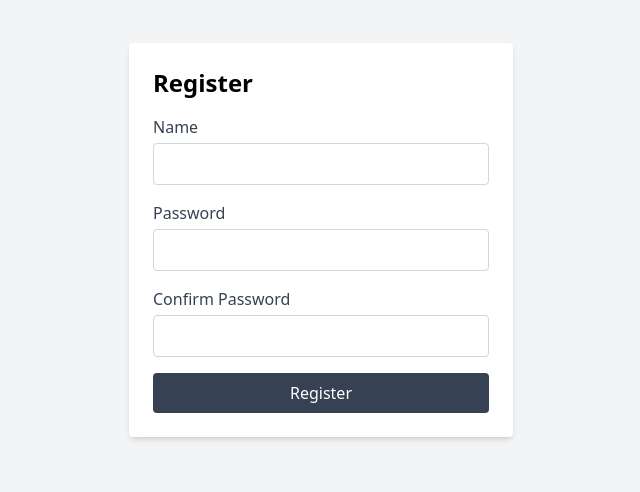
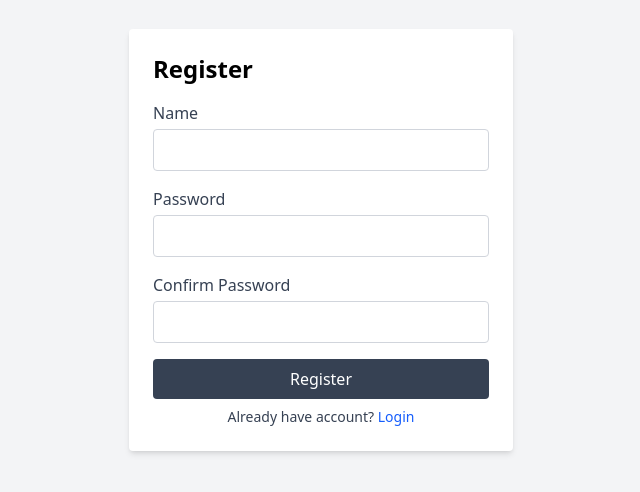
Before and after one commit to janis-karklins88/pfm_frontend, a React (Vite) app: page /register in a window 1280 px wide. Shown: the part 160-652 px from the top of the page, without its empty margins (319-959 px from the left). Built offline with nearby package versions, Linux system fonts and the light colour scheme; no server answers.

Commit message:
register and login paged linked

```diff
--- a/src/pages/Login/Login.jsx
+++ b/src/pages/Login/Login.jsx
@@ -3,6 +3,7 @@ import React, { useState } from 'react';
 import { useNavigate } from 'react-router-dom';
 import { useAuth } from  "../../contexts/AuthContext";
 import axios from 'axios';
+import { Link } from "react-router-dom";
 
 const Login = () => {
   const [username, setName] = useState('');
@@ -21,9 +22,9 @@ const Login = () => {
       };
 
       const response = await axios.post(url, credentials);
-      // response.data is expected to be something like "Bearer <token>"
+
       const rawToken = response.data;
-      // Remove the "Bearer " prefix if it exists
+      // Remove the "Bearer " prefix
       const token = rawToken.startsWith('Bearer ') ? rawToken.substring(7) : rawToken;
 
       // Store the token
@@ -64,12 +65,22 @@ const Login = () => {
             required
           />
         </div>
+
         <button
           type="submit"
           className="w-full bg-gray-700 text-white py-2 rounded hover:bg-gray-800 active:scale-98 transition transform duration-100 ease-in-out"
         >
           Login
         </button>
+        <div className="text-gray-700 mt-2 text-center text-sm">
+            Do not have an account?{" "}
+          <Link
+          to="/register"
+          className=" hover:underline text-blue-600"
+          >
+    Register
+  </Link>
+        </div>
       </form>
 
     </div>
--- a/src/pages/Register/Register.jsx
+++ b/src/pages/Register/Register.jsx
@@ -2,6 +2,7 @@
 import React, { useState } from 'react';
 import { useNavigate } from 'react-router-dom';
 import { registerUser } from '../../services/auth';
+import { Link } from "react-router-dom";
 
 const Register = () => {
   const [username, setName] = useState('');
@@ -70,6 +71,15 @@ const Register = () => {
         >
           Register
         </button>
+        <div className="text-gray-700 mt-2 text-center text-sm">
+          Already have account?{" "}
+                    <Link
+                    to="/login"
+                    className=" hover:underline text-blue-600"
+                    >
+                    Login
+                    </Link>
+        </div>
       </form>
     </div>
   );
```
